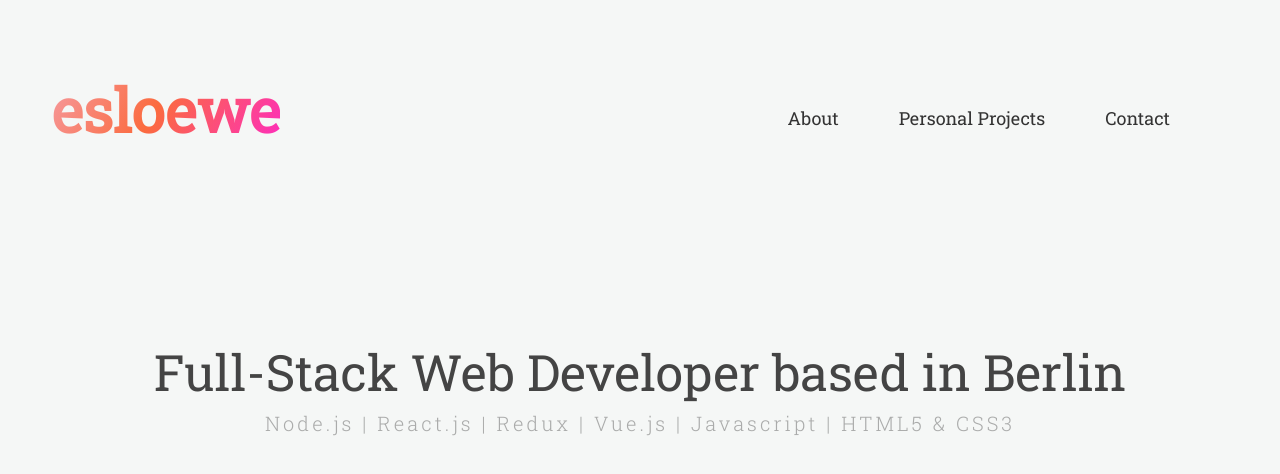
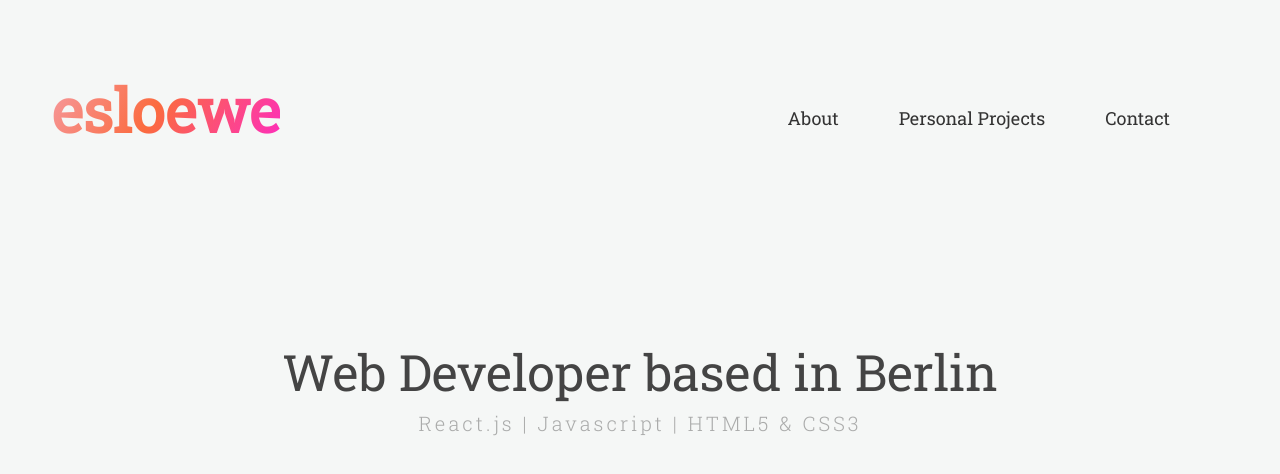
Before and after one commit to esloewe/personal-website, a React (Create React App) app: page / in a window 1280 px wide. Shown: the top 474 px of the page. Built offline with nearby package versions, Linux system fonts and the light colour scheme.

Commit message:
Update mainInfo.js

```diff
--- a/src/mainInfo.js
+++ b/src/mainInfo.js
@@ -10,9 +10,9 @@ export default class MainInfo extends React.Component {
     render() {
         return (
             <div className="main-container">
-                <p id="info">Full-Stack Web Developer based in Berlin</p>
+                <p id="info">Web Developer based in Berlin</p>
                 <p id="technologies">
-                    Node.js | React.js | Redux | Vue.js | Javascript | HTML5 &
+                    React.js | Javascript | HTML5 &
                     CSS3{" "}
                 </p>
             </div>
```
